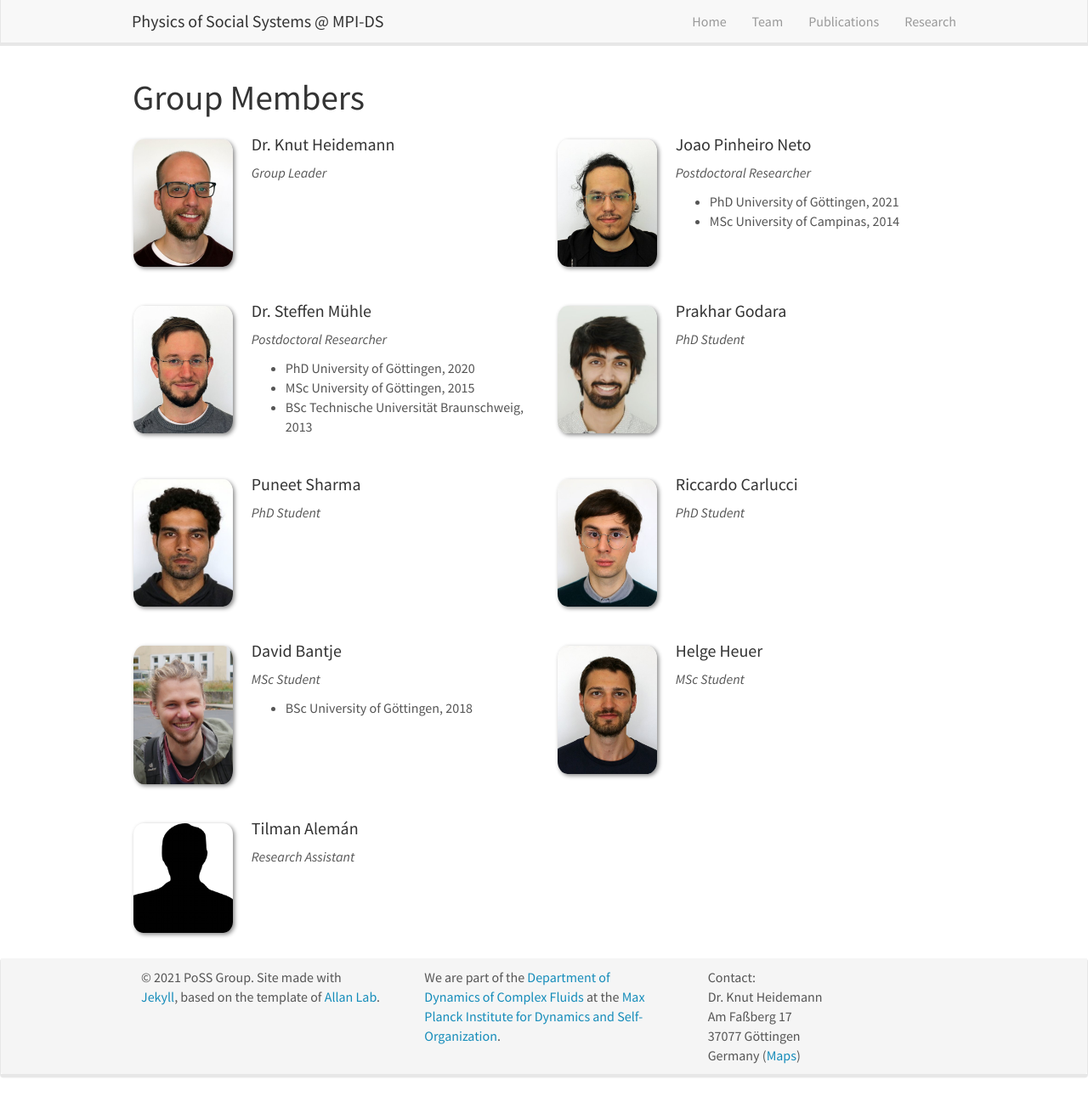
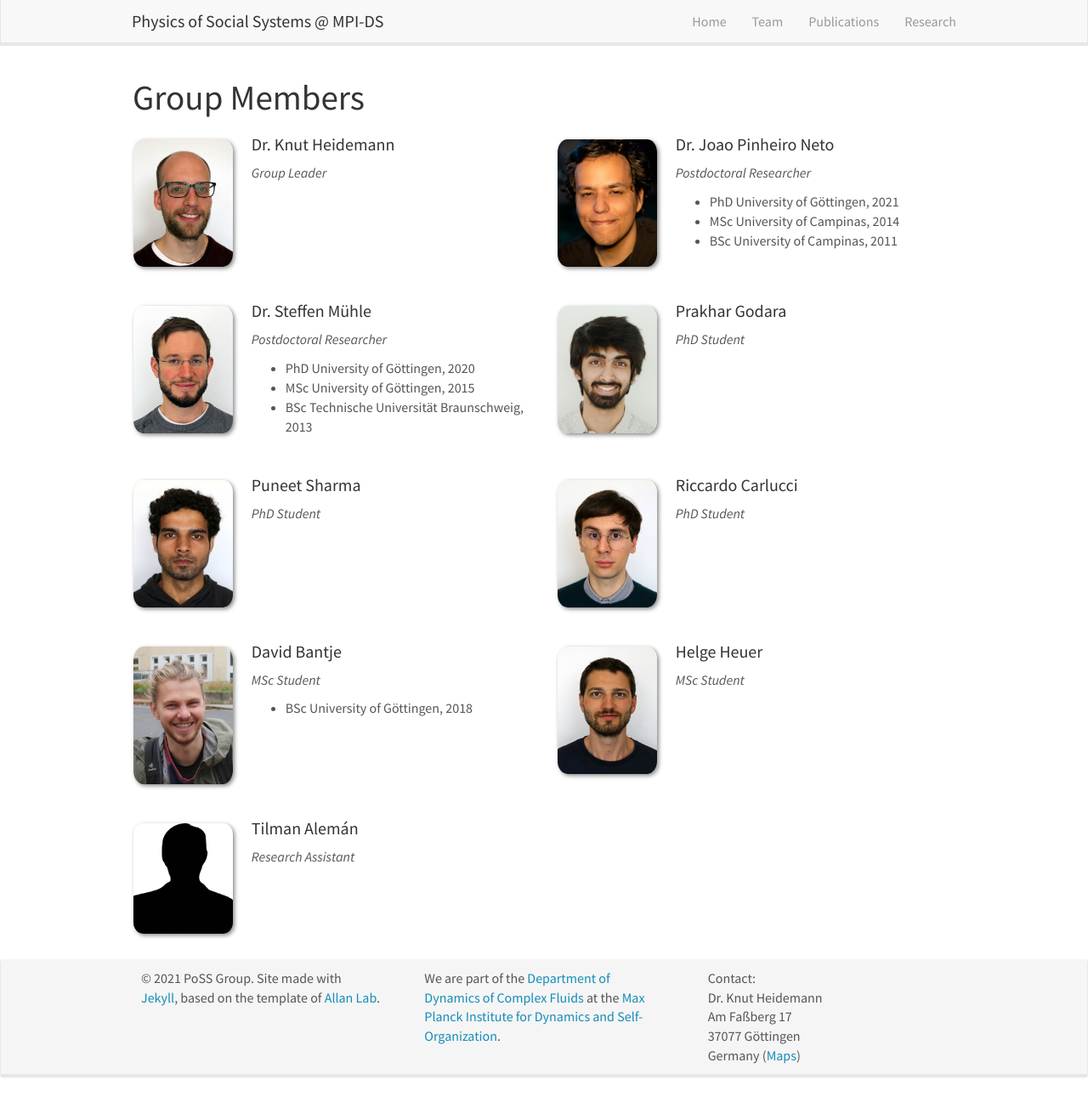
Before and after one commit to prakhargodara/poss-group.github.io, a Jekyll site: the page built from _pages/team.md, in a window 1280 px wide and 1290 px high. Shown: the whole window at 85% size. Built offline with Jekyll 4.4.1, drawn with Linux system fonts in a browser that asks for light colours; nearby versions of some CDN libraries.

Commit message:
Update personal info Joao

```diff
--- a/_data/team_members.yml
+++ b/_data/team_members.yml
@@ -9,14 +9,14 @@
   education4:
   education5:
 
-- name: Joao Pinheiro Neto
-  photo: joao_pinheiro_neto.jpg
+- name: Dr. Joao Pinheiro Neto
+  photo: joao_pinheiro_neto.png
   info: Postdoctoral Researcher
   email: joaopn@ds.mpg.de
-  number_educ: 2
+  number_educ: 3
   education1: PhD University of Göttingen, 2021
   education2: MSc University of Campinas, 2014
-  education3:
+  education3: BSc University of Campinas, 2011
   education4:
   education5:
 
```
Also changed, not shown: images/teampic/joao_pinheiro_neto.jpg (deleted), images/teampic/joao_pinheiro_neto.png (added).
